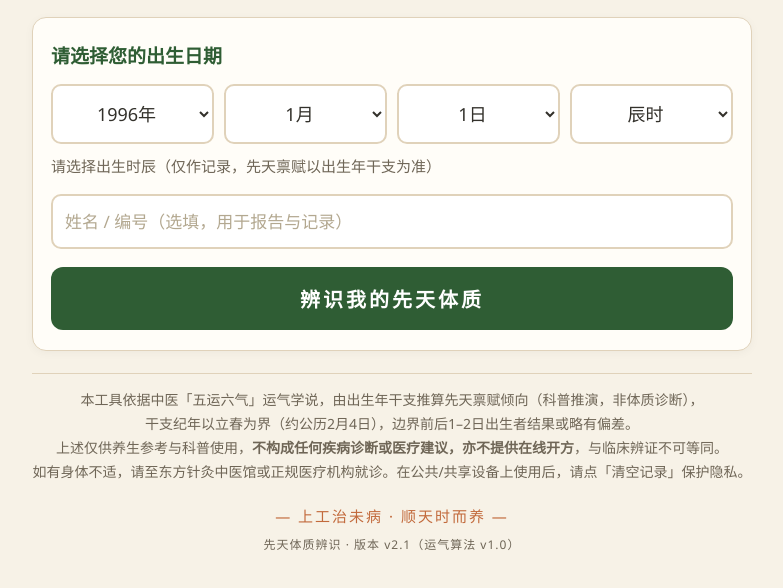
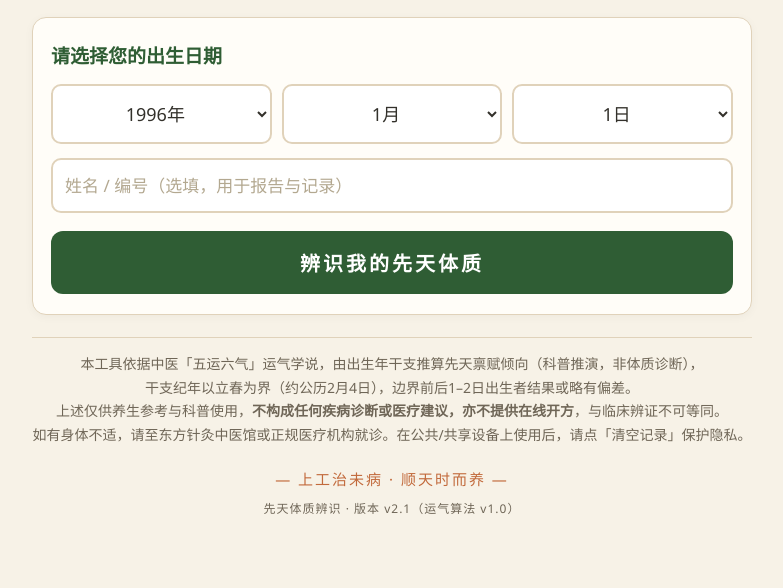
Before and after one commit to Jennyfulca/ca, a plain HTML site: page index.html in a window 1280 px wide. Shown: the part 162-750 px from the top of the page, without its empty margins (248-1031 px from the left). Drawn offline with Linux system fonts and the light colour scheme.

```diff
--- a/index.html
+++ b/index.html
@@ -129,16 +129,16 @@
   <header>
     <div class="seal" id="ui_seal">东方针灸中医馆</div>
     <h1 id="ui_title">先天体质辨识</h1>
-    <div class="sub" id="ui_sub">五运六气 · 以出生年干支定人身先天禀赋</div>
+    <div class="sub" id="ui_sub">黃帝内經.五运六气.辨識人身先天禀赋</div>
     <button id="langBtn" class="lang-btn" onclick="toggleLang()">EN</button>
   </header>
 
   <div class="card">
     <label id="ui_inputLabel">请选择您的出生日期</label>
     <div class="row">
-      <select id="y"></select><select id="m"></select><select id="d"></select><select id="h"></select>
+      <select id="y"></select><select id="m"></select><select id="d"></select>
     </div>
-    <div style="font-size:15px;color:var(--muted);margin-top:8px" id="ui_timeTip"></div>
+
     <input id="nm" class="name-input" type="text" maxlength="20" placeholder="姓名 / 编号（选填，用于报告与记录）" />
     <button class="btn" id="ui_btn" onclick="judge()">辨识我的先天体质</button>
   </div>
@@ -166,7 +166,7 @@
 
   <div class="disclaimer" id="ui_disc"></div>
   <footer id="ui_footer">— 上工治未病 · 顺天时而养 —</footer>
-  <div class="ver">先天体质辨识 · 版本 v2.1（运气算法 v1.0）</div>
+  <div class="ver">先天体质辨识 · 版本 v2.1</div>
 </div>
 
 <!-- 报告弹层 -->
```
